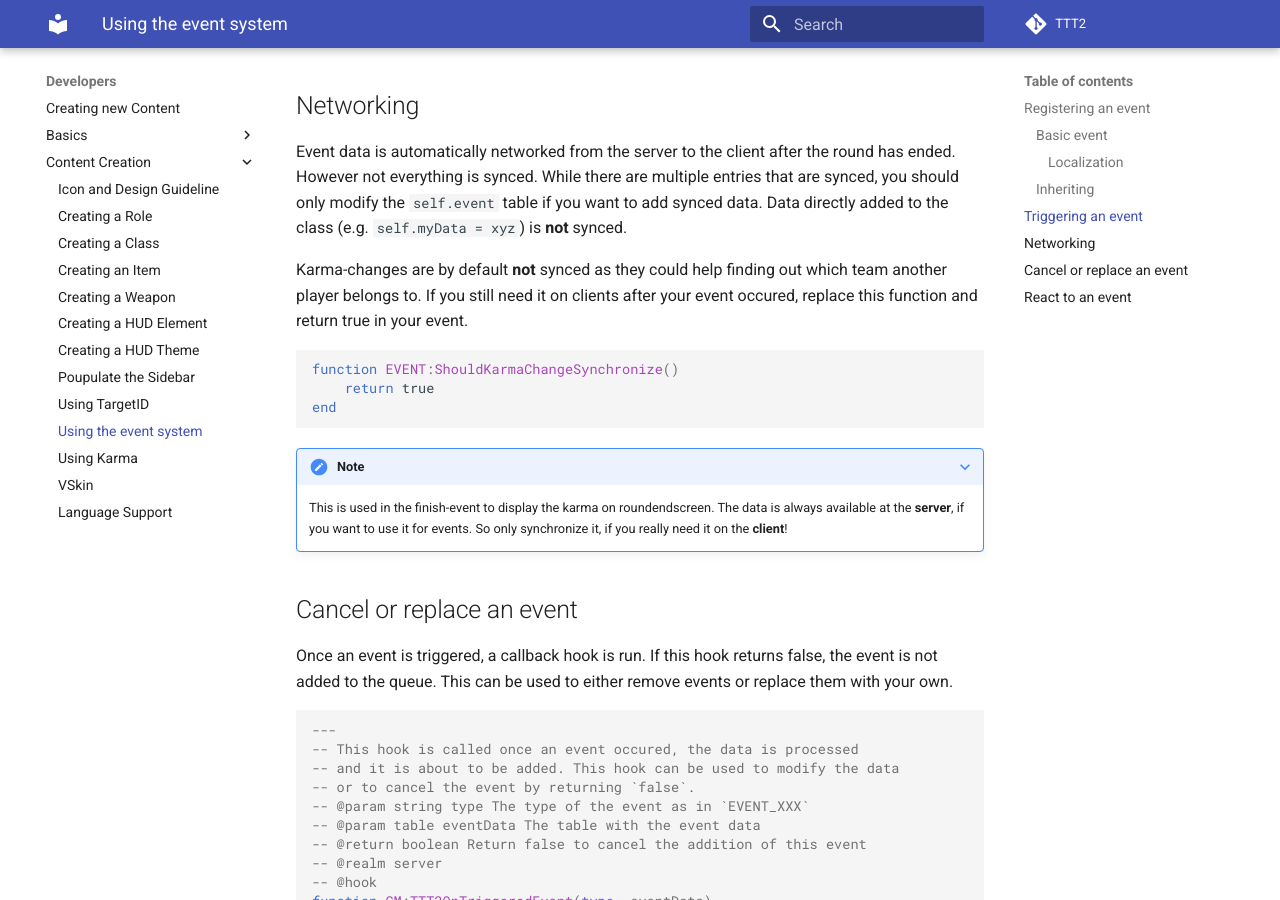
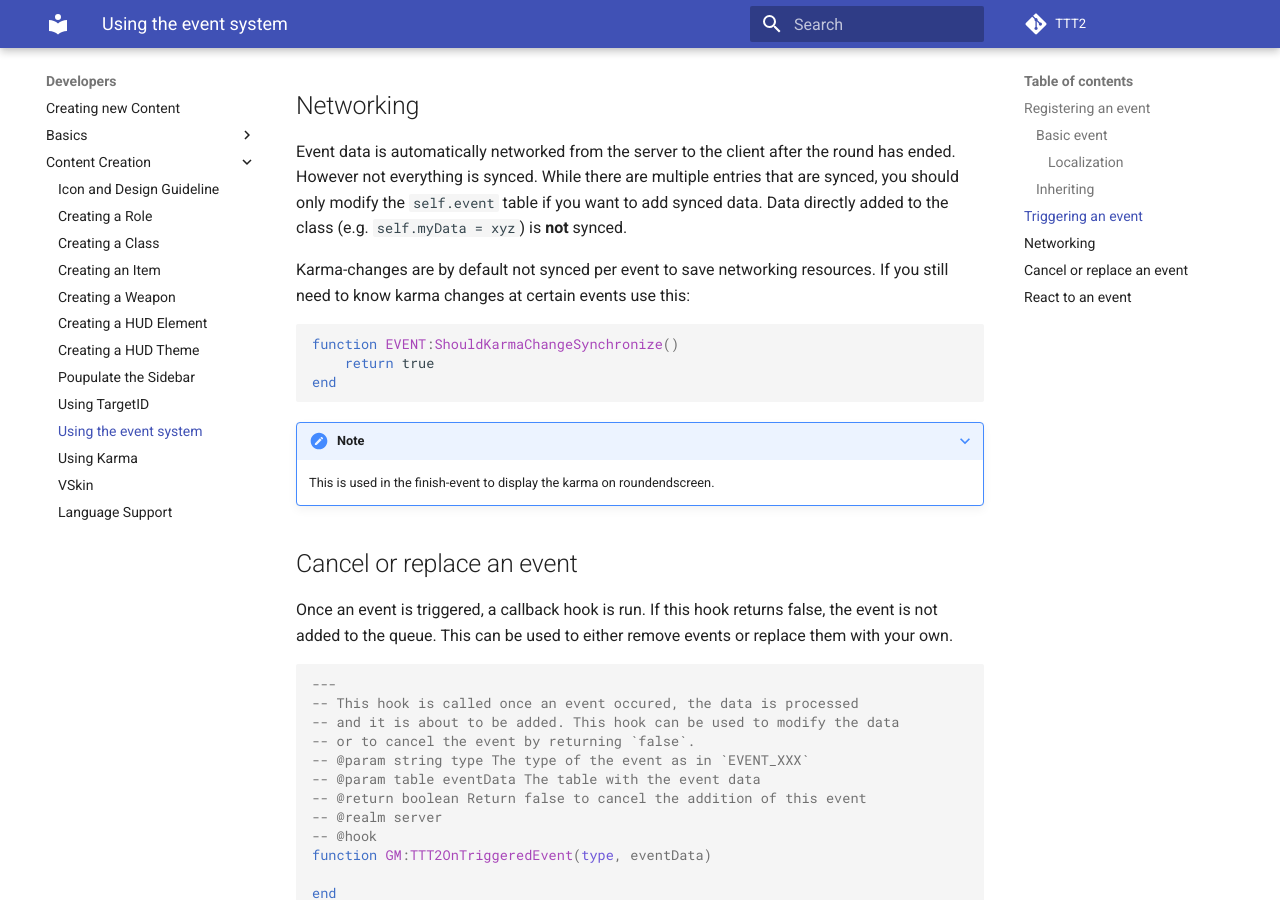
Before and after one commit to TTT-2/docs, an MkDocs documentation site: the page built from docs/developers/content-creation/using-event-system.md, in a window 1280 px wide and 900 px high, scrolled down 3469 px. Built offline with MkDocs 1.6.1 and Material for MkDocs 9.7.7, drawn with Linux system fonts in a browser that asks for light colours; comment, search, counter and statistics services are not loaded.

Commit message:
Karma Synchronize explanation

````diff
--- a/docs/developers/content-creation/using-event-system.md
+++ b/docs/developers/content-creation/using-event-system.md
@@ -121,8 +121,9 @@ events.Trigger(EVENT_<EVENT_NAME>, somePlayer)
 
 Event data is automatically networked  from the server to the client after the round has ended. However not everything is synced. While there are multiple entries that are synced, you should only modify the `self.event` table if you want to add synced data. Data directly added to the class (e.g. `self.myData = xyz`) is **not** synced.
 
-Karma-changes are by default **not** synced as they could help finding out which team another player belongs to.
-If you still need it on clients after your event occured, replace this function and return true in your event.
+Karma-changes are by default not synced per event to save networking resources.
+If you still need to know karma changes at certain events use this:
+
 ```lua
 function EVENT:ShouldKarmaChangeSynchronize()
 	return true
@@ -130,8 +131,6 @@ end
 ```
 ???+ note
     This is used in the finish-event to display the karma on roundendscreen.
-    The data is always available at the **server**, if you want to use it for events.
-    So only synchronize it, if you really need it on the **client**!
 
 ## Cancel or replace an event
 
````
